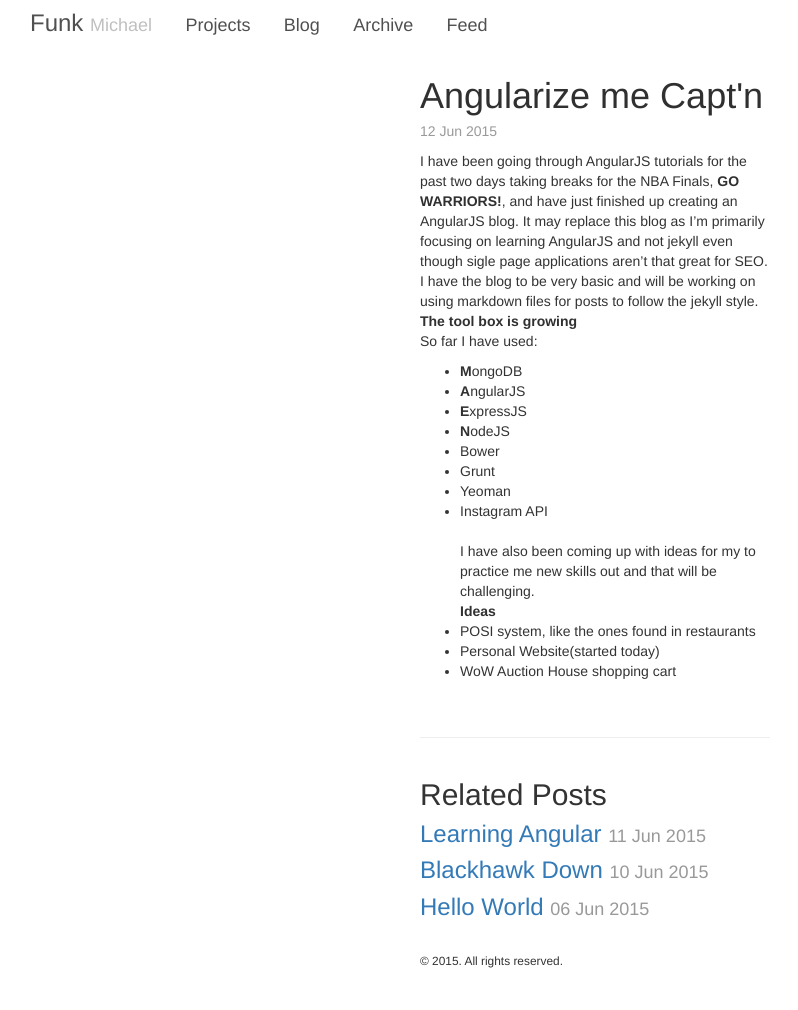
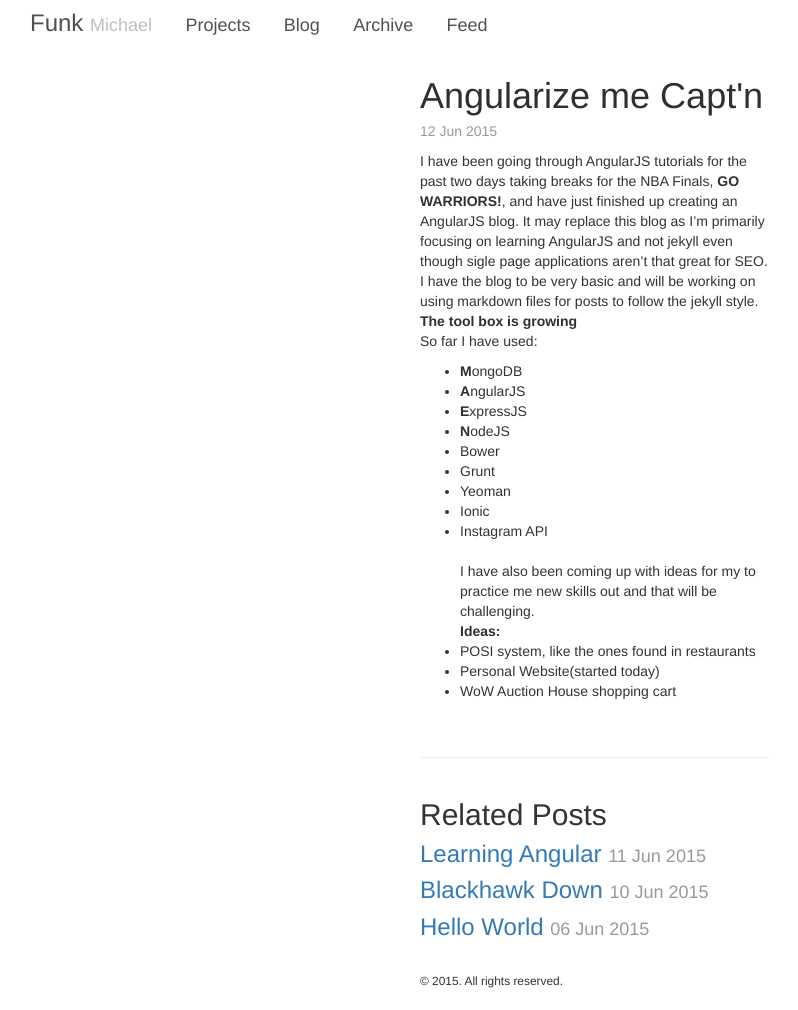
Before and after one commit to mafunk92/mafunk92.github.io, a Jekyll site: the page built from blog/_posts/2015-06-12-ngBlog.md, in a window 1280 px wide. Shown: the whole page, without its empty margins (45-843 px from the left). Built offline with Jekyll 4.4.1, drawn with Linux system fonts in a browser that asks for light colours.

Commit message:
Update 2015-06-12-ngBlog.md

```diff
--- a/blog/_posts/2015-06-12-ngBlog.md
+++ b/blog/_posts/2015-06-12-ngBlog.md
@@ -16,10 +16,11 @@ So far I have used:<br>
 - Bower
 - Grunt<br>
 - Yeoman<br>
+- Ionic<br>
 - Instagram API<br>
 <br>
 I have also been coming up with ideas for my to practice me new skills out and that will be challenging.<br>
-**Ideas**<br>
+**Ideas:**<br>
 - POSI system, like the ones found in restaurants<br>
 - Personal Website(started today)<br>
 - WoW Auction House shopping cart<br>
```
